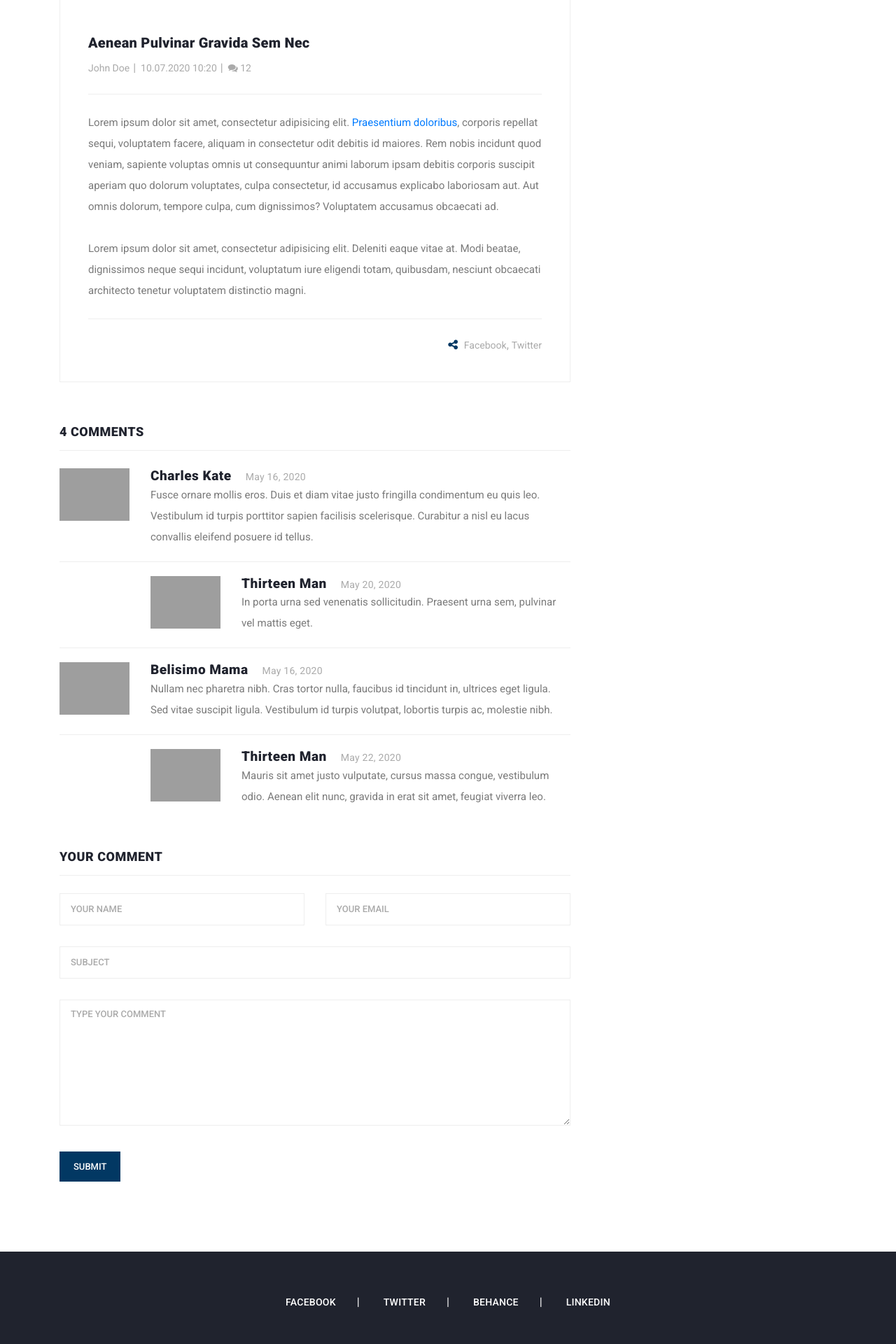
After one commit to yusufatakanozmenn/Job, a PHP site: page /blog-details.php in a window 1280 px wide. The commit adds this page. Shown: the part 1078-2998 px from the top of the page at 70% size. Run offline with PHP 8.4, Linux system fonts and the light colour scheme; grey boxes are pictures that could not be loaded.

Commit message:
job-blog-details added

```diff
--- a/assets/css/style.css
+++ b/assets/css/style.css
@@ -894,11 +894,11 @@ footer p {
 }
 
 footer p a {
-	color: #023863;
+	color: #f1f1f1;
 }
 
 footer p a:hover {
-	color: #023863;
+	color: #002fff;
 }
 
 
--- /dev/null
+++ b/src/blog-details.php
@@ -0,0 +1,265 @@
+<!DOCTYPE html>
+<html lang="en">
+
+<head>
+    <?php include '../includes/_header.php'; ?>
+</head>
+
+<body>
+
+    <!-- ***** Preloader Start ***** -->
+    <div id="preloader">
+        <div class="jumper">
+            <div></div>
+            <div></div>
+            <div></div>
+        </div>
+    </div>
+    <!-- ***** Preloader End ***** -->
+
+    <header class="">
+        <?php include '../includes/_navbar.php'; ?>
+    </header>
+
+    <!-- Page Content -->
+    <!-- Banner Starts Here -->
+    <div class="heading-page header-text">
+        <section class="page-heading">
+            <div class="container">
+                <div class="row">
+                    <div class="col-lg-12">
+                        <div class="text-content">
+                            <h4>Post Details</h4>
+                            <h2>Single blog post</h2>
+                        </div>
+                    </div>
+                </div>
+            </div>
+        </section>
+    </div>
+
+    <!-- Banner Ends Here -->
+    <section class="blog-posts grid-system">
+        <div class="container">
+            <div class="row">
+                <div class="col-lg-8">
+                    <div class="all-blog-posts">
+                        <div class="row">
+                            <div class="col-lg-12">
+                                <div class="blog-post">
+                                    <div class="blog-thumb">
+                                        <img src="../assets/images/blog-fullscreen-1-1920x700.jpg" alt="">
+                                    </div>
+                                    <div class="down-content">
+                                        <a href="blog-details.html">
+                                            <h4>Aenean pulvinar gravida sem nec</h4>
+                                        </a>
+                                        <ul class="post-info">
+                                            <li><a href="#">John Doe</a></li>
+                                            <li><a href="#">10.07.2020 10:20</a></li>
+                                            <li><a href="#"><i class="fa fa-comments" title="Comments"></i> 12</a></li>
+                                        </ul>
+                                        <p>Lorem ipsum dolor sit amet, consectetur adipisicing elit. <a
+                                                href="#">Praesentium doloribus</a>, corporis repellat sequi, voluptatem
+                                            facere, aliquam in consectetur odit debitis id maiores. Rem nobis incidunt
+                                            quod veniam, sapiente voluptas omnis ut consequuntur animi laborum ipsam
+                                            debitis corporis suscipit aperiam quo dolorum voluptates, culpa consectetur,
+                                            id accusamus explicabo laboriosam aut. Aut omnis dolorum, tempore culpa, cum
+                                            dignissimos? Voluptatem accusamus obcaecati ad. <br><br> Lorem ipsum dolor
+                                            sit amet, consectetur adipisicing elit. Deleniti eaque vitae at. Modi
+                                            beatae, dignissimos neque sequi incidunt, voluptatum iure eligendi totam,
+                                            quibusdam, nesciunt obcaecati architecto tenetur voluptatem distinctio
+                                            magni.</p>
+                                        <div class="post-options">
+                                            <div class="row">
+                                                <div class="col-6">
+
+                                                </div>
+                                                <div class="col-6">
+                                                    <ul class="post-share">
+                                                        <li><i class="fa fa-share-alt"></i></li>
+                                                        <li><a href="#">Facebook</a>,</li>
+                                                        <li><a href="#"> Twitter</a></li>
+                                                    </ul>
+                                                </div>
+                                            </div>
+                                        </div>
+                                    </div>
+                                </div>
+                            </div>
+                            <div class="col-lg-12">
+                                <div class="sidebar-item comments">
+                                    <div class="sidebar-heading">
+                                        <h2>4 comments</h2>
+                                    </div>
+                                    <div class="content">
+                                        <ul>
+                                            <li>
+                                                <div class="author-thumb">
+                                                    <img src="../assets/images/comment-author-01.jpg" alt="">
+                                                </div>
+                                                <div class="right-content">
+                                                    <h4>Charles Kate<span>May 16, 2020</span></h4>
+                                                    <p>Fusce ornare mollis eros. Duis et diam vitae justo fringilla
+                                                        condimentum eu quis leo. Vestibulum id turpis porttitor sapien
+                                                        facilisis scelerisque. Curabitur a nisl eu lacus convallis
+                                                        eleifend posuere id tellus.</p>
+                                                </div>
+                                            </li>
+                                            <li class="replied">
+                                                <div class="author-thumb">
+                                                    <img src="../assets/images/comment-author-02.jpg" alt="">
+                                                </div>
+                                                <div class="right-content">
+                                                    <h4>Thirteen Man<span>May 20, 2020</span></h4>
+                                                    <p>In porta urna sed venenatis sollicitudin. Praesent urna sem,
+                                                        pulvinar vel mattis eget.</p>
+                                                </div>
+                                            </li>
+                                            <li>
+                                                <div class="author-thumb">
+                                                    <img src="../assets/images/comment-author-03.jpg" alt="">
+                                                </div>
+                                                <div class="right-content">
+                                                    <h4>Belisimo Mama<span>May 16, 2020</span></h4>
+                                                    <p>Nullam nec pharetra nibh. Cras tortor nulla, faucibus id
+                                                        tincidunt in, ultrices eget ligula. Sed vitae suscipit ligula.
+                                                        Vestibulum id turpis volutpat, lobortis turpis ac, molestie
+                                                        nibh.</p>
+                                                </div>
+                                            </li>
+                                            <li class="replied">
+                                                <div class="author-thumb">
+                                                    <img src="../assets/images/comment-author-02.jpg" alt="">
+                                                </div>
+                                                <div class="right-content">
+                                                    <h4>Thirteen Man<span>May 22, 2020</span></h4>
+                                                    <p>Mauris sit amet justo vulputate, cursus massa congue, vestibulum
+                                                        odio. Aenean elit nunc, gravida in erat sit amet, feugiat
+                                                        viverra leo.</p>
+                                                </div>
+                                            </li>
+                                        </ul>
+                                    </div>
+                                </div>
+                            </div>
+                            <div class="col-lg-12">
+                                <div class="sidebar-item submit-comment">
+                                    <div class="sidebar-heading">
+                                        <h2>Your comment</h2>
+                                    </div>
+                                    <div class="content">
+                                        <form id="comment" action="#" method="post">
+                                            <div class="row">
+                                                <div class="col-md-6 col-sm-12">
+                                                    <fieldset>
+                                                        <input name="name" type="text" id="name" placeholder="Your name"
+                                                            required="">
+                                                    </fieldset>
+                                                </div>
+                                                <div class="col-md-6 col-sm-12">
+                                                    <fieldset>
+                                                        <input name="email" type="text" id="email"
+                                                            placeholder="Your email" required="">
+                                                    </fieldset>
+                                                </div>
+                                                <div class="col-md-12 col-sm-12">
+                                                    <fieldset>
+                                                        <input name="subject" type="text" id="subject"
+                                                            placeholder="Subject">
+                                                    </fieldset>
+                                                </div>
+                                                <div class="col-lg-12">
+                                                    <fieldset>
+                                                        <textarea name="message" rows="6" id="message"
+                                                            placeholder="Type your comment" required=""></textarea>
+                                                    </fieldset>
+                                                </div>
+                                                <div class="col-lg-12">
+                                                    <fieldset>
+                                                        <button type="submit" id="form-submit"
+                                                            class="main-button">Submit</button>
+                                                    </fieldset>
+                                                </div>
+                                            </div>
+                                        </form>
+                                    </div>
+                                </div>
+                            </div>
+                        </div>
+                    </div>
+                </div>
+                <div class="col-lg-4">
+                    <div class="sidebar">
+                        <div class="row">
+                            <div class="col-lg-12">
+                                <div class="sidebar-item search">
+                                    <form id="search_form" name="gs" method="GET" action="#">
+                                        <input type="text" name="q" class="searchText" placeholder="type to search..."
+                                            autocomplete="on">
+                                    </form>
+                                </div>
+                            </div>
+                            <div class="col-lg-12">
+                                <div class="sidebar-item recent-posts">
+                                    <div class="sidebar-heading">
+                                        <h2>Recent Posts</h2>
+                                    </div>
+                                    <div class="content">
+                                        <ul>
+                                            <li><a href="blog-details.html">
+                                                    <h5>Vestibulum id turpis porttitor sapien facilisis scelerisque</h5>
+                                                    <span>May 31, 2020</span>
+                                                </a></li>
+                                            <li><a href="blog-details.html">
+                                                    <h5>Suspendisse et metus nec libero ultrices varius eget in risus
+                                                    </h5>
+                                                    <span>May 28, 2020</span>
+                                                </a></li>
+                                            <li><a href="blog-details.html">
+                                                    <h5>Lorem ipsum dolor sit amet, consectetur adipisicing elit. Fugit,
+                                                        numquam.</h5>
+                                                    <span>May 14, 2020</span>
+                                                </a></li>
+                                        </ul>
+                                    </div>
+                                </div>
+                            </div>
+                        </div>
+                    </div>
+                </div>
+            </div>
+        </div>
+    </section>
+    <?php include '../includes/_footer.php'; ?>
+
+
+
+    <!-- Bootstrap core JavaScript -->
+    <script src="../vendor/jquery/jquery.min.js"></script>
+    <script src="../vendor/bootstrap/js/bootstrap.bundle.min.js"></script>
+
+
+    <!-- Additional Scripts -->
+    <script src="../assets/js/custom.js"></script>
+    <script src="../assets/js/owl.js"></script>
+    <script src="../assets/js/slick.js"></script>
+    <script src="../assets/js/isotope.js"></script>
+    <script src="../assets/js/accordions.js"></script>
+
+
+    <script language="text/Javascript">
+    cleared[0] = cleared[1] = cleared[2] = 0; //set a cleared flag for each field
+    function clearField(t) { //declaring the array outside of the
+        if (!cleared[t.id]) { // function makes it static and global
+            cleared[t.id] = 1; // you could use true and false, but that's more typing
+            t.value = ''; // with more chance of typos
+            t.style.color = '#fff';
+        }
+    }
+    </script>
+
+
+</body>
+
+</html>
--- a/src/blog.php
+++ b/src/blog.php
@@ -52,7 +52,7 @@
                                         <img src="../assets/images/blog-1-720x480.jpg" alt="">
                                     </div>
                                     <div class="down-content">
-                                        <a href="blog-details.html">
+                                        <a href="blog-details.php">
                                             <h4>Lorem Ipsum Dolor Sit Amet, Consectetur Adipisicing Elit</h4>
                                         </a>
 
--- a/src/jobs.php
+++ b/src/jobs.php
@@ -208,7 +208,7 @@
                                                 <div class="col-lg-12">
                                                     <ul class="post-tags">
                                                         <li><i class="fa fa-bullseye"></i></li>
-                                                        <li><a href="job-details.html">View Job</a></li>
+                                                        <li><a href="job-details.php">View Job</a></li>
                                                     </ul>
                                                 </div>
                                             </div>
```
Also changed, not shown: src/index.php (+0 -57 lines), src/job-details.php (added, +242 -0 lines). Lines whose indentation alone changed are shown as unchanged.
